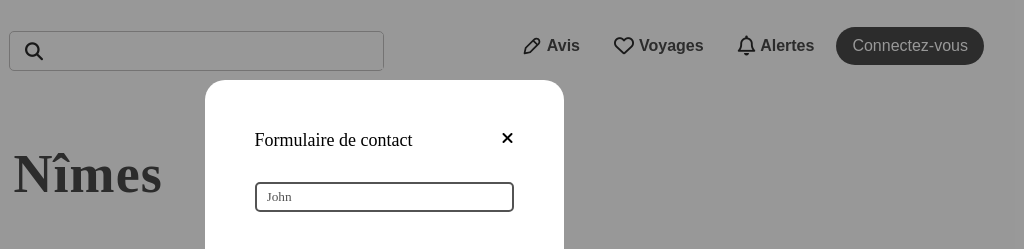
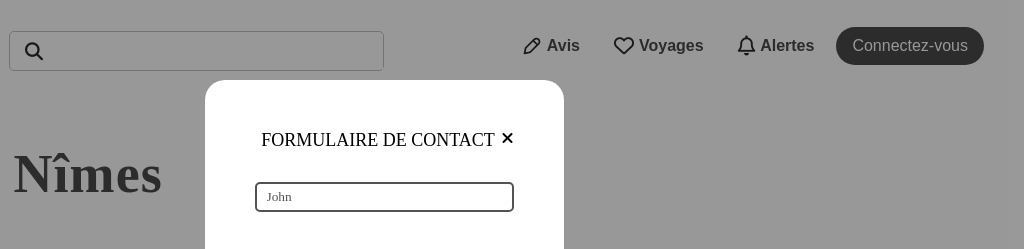
Before and after one commit to BruceLIOU/Le-reacteur-Clone-Tripadvisor, a plain HTML site: page index.html in a window 1280 px wide. Both pictures are taken after a click on the button "Connectez-vous". Shown: the top 249 px of the page, 256-1280 px from the left. Drawn offline with nearby package versions, Linux system fonts and the light colour scheme; files whose address does not match are found by name; a web font is replaced by a local one.

Commit message:
Fix CSS formEmail

```diff
--- a/assets/css/style.css
+++ b/assets/css/style.css
@@ -688,6 +688,8 @@ color: var(--black);
 #modalSuccess h4 {
   color: black;
   margin-bottom: 20px;
+  text-align: center;
+  text-transform: uppercase;
 }
 #modal form {
   display: flex;
```
